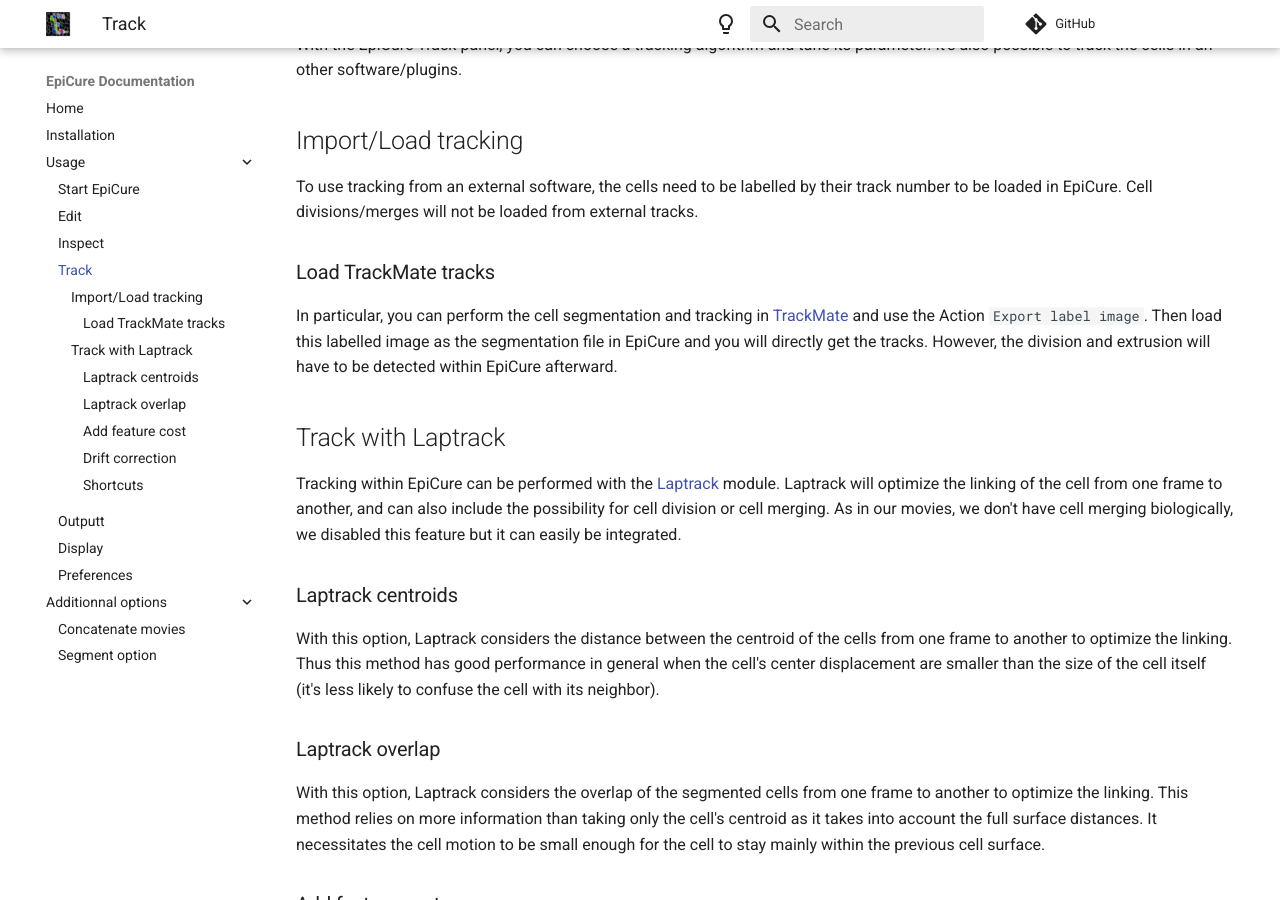
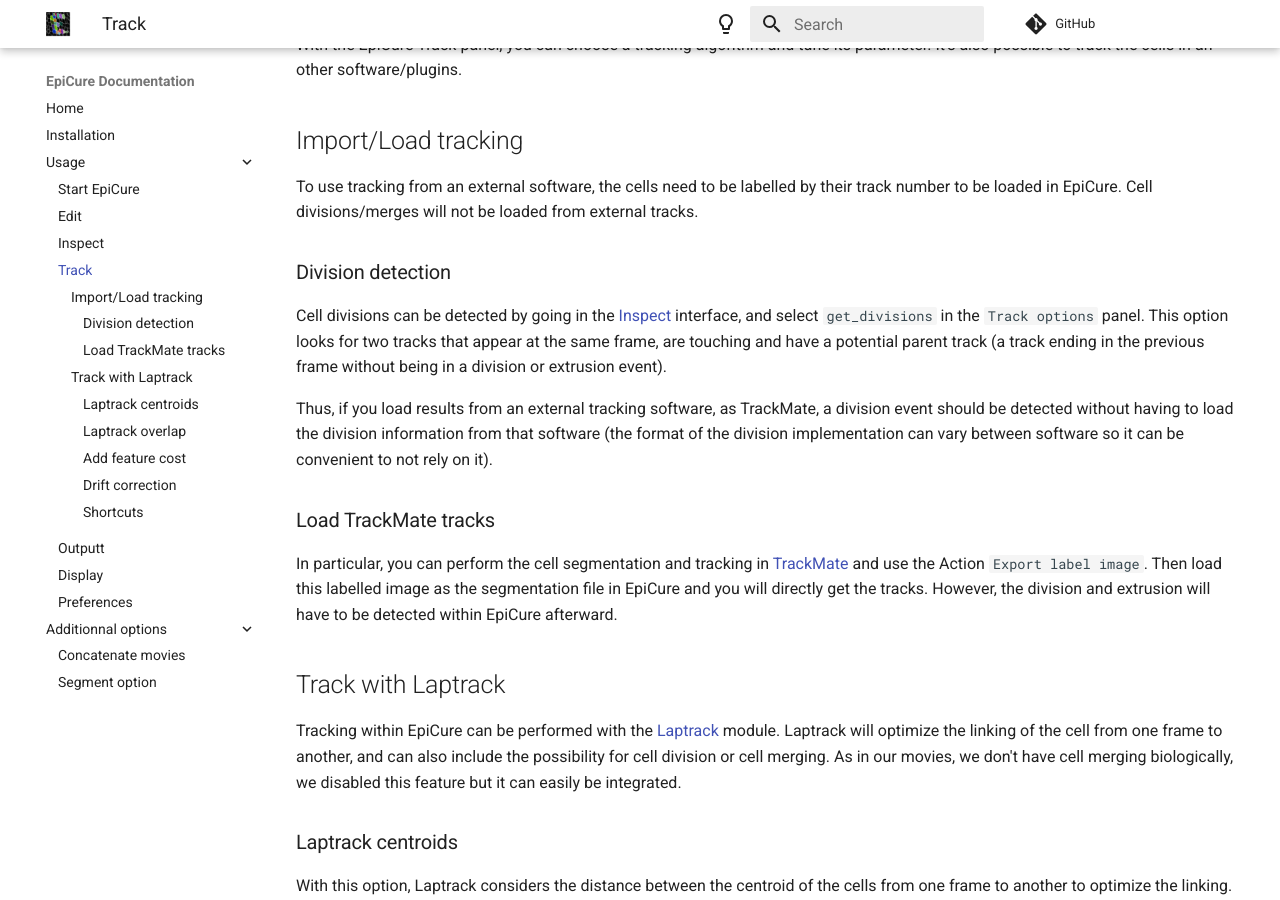
Before and after one commit to gletort/Epicure, an MkDocs documentation site: the page built from docs/Track.md, in a window 1280 px wide and 900 px high, scrolled down 647 px. Built offline with MkDocs 1.6.1 and Material for MkDocs 9.7.7, drawn with Linux system fonts in a browser that asks for light colours; emoji names are drawn with the system emoji font; comment, search, counter and statistics services are not loaded; some of the changed text lies outside the part shown.

Commit message:
add shortcut and option info

```diff
--- a/docs/Track.md
+++ b/docs/Track.md
@@ -19,6 +19,12 @@ It's also possible to track the cells in an other software/plugins.
 ## Import/Load tracking
 To use tracking from an external software, the cells need to be labelled by their track number to be loaded in EpiCure.
 Cell divisions/merges will not be loaded from external tracks.
+
+### Division detection
+Cell divisions can be detected by going in the [Inspect](./Inspect.md) interface, and select `get_divisions` in the `Track options` panel.
+This option looks for two tracks that appear at the same frame, are touching and have a potential parent track (a track ending in the previous frame without being in a division or extrusion event).
+
+Thus, if you load results from an external tracking software, as TrackMate, a division event should be detected without having to load the division information from that software (the format of the division implementation can vary between software so it can be convenient to not rely on it).
 
 ### Load TrackMate tracks
 In particular, you can perform the cell segmentation and tracking in [TrackMate](https://imagej.net/plugins/trackmate/) and use the Action `Export label image`.
@@ -70,6 +76,7 @@ General shortcuts are documented [here](index.md/#general-options).
 		|   |     |
 		| ------------ | ------------------------------------ |
 		| <kbd>r</kbd> | Show/Hide the Track layer |
+		| <kbd>l</kbd> | Color tracks by lineage (color of the first mother cell) |
 
 
 ---
```
Also changed, not shown: docs/Inspect.md (+1 -0 lines).
